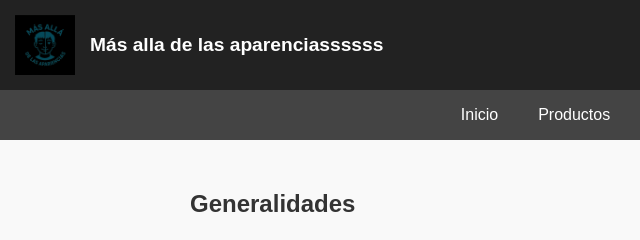
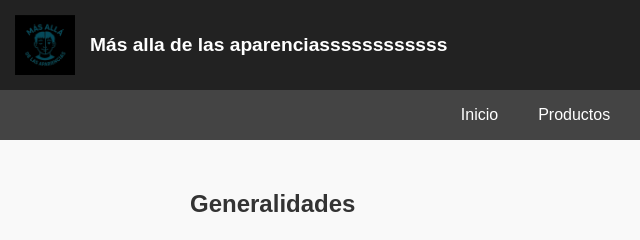
Before and after one commit to DoblasKnight/paguina, a plain HTML site: page index.html in a window 1280 px wide. Shown: the top 240 px of the page, 0-640 px from the left. Drawn offline with Linux system fonts and the light colour scheme.

Commit message:
ahora sissss

```diff
--- a/index.html
+++ b/index.html
@@ -9,7 +9,7 @@
   <body>
     <header>
       <img src="imaganes/logo.jpg" alt="Logo del proyecto" />
-      <h1>Más alla de las aparenciassssss</h1>
+      <h1>Más alla de las aparenciassssssssssss</h1>
     </header>
 
     <nav>
```
